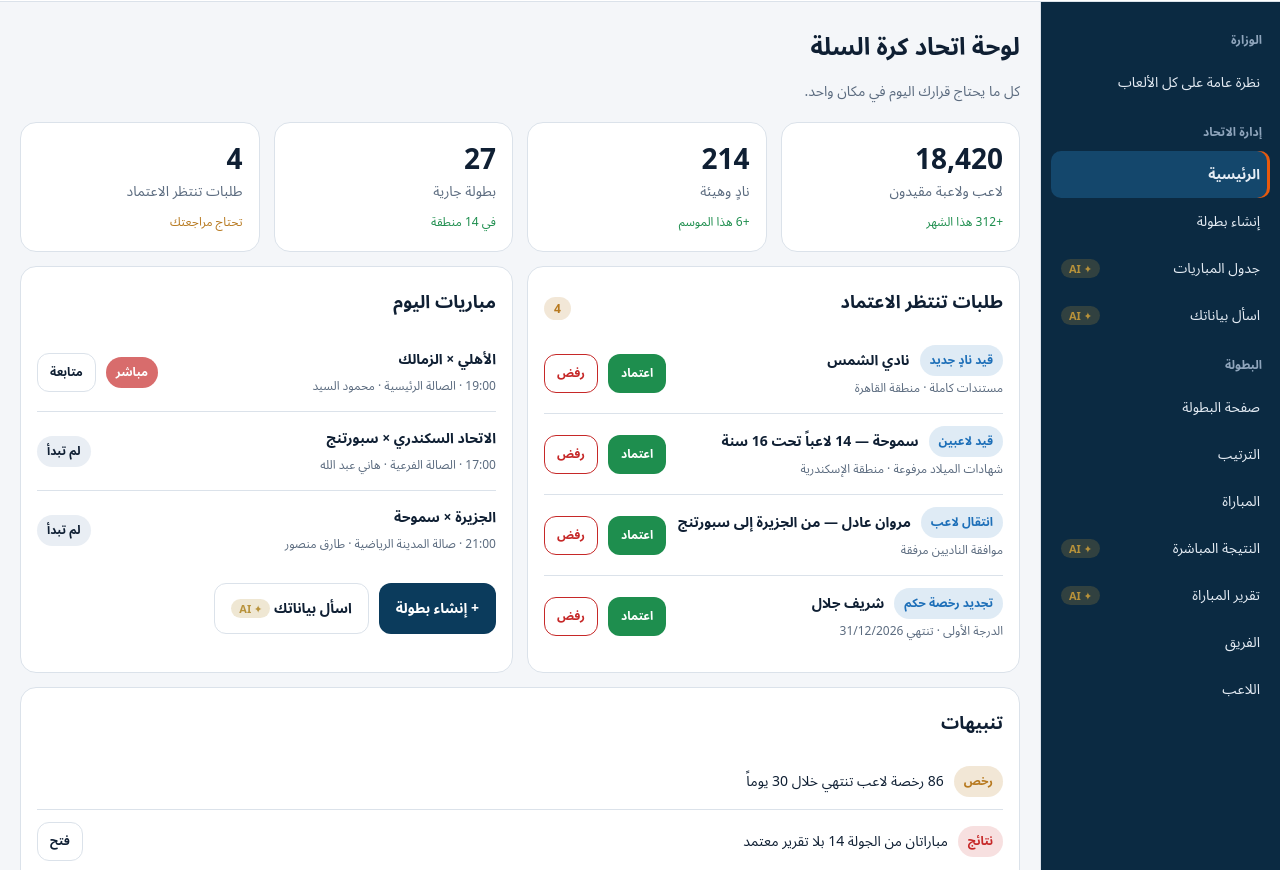
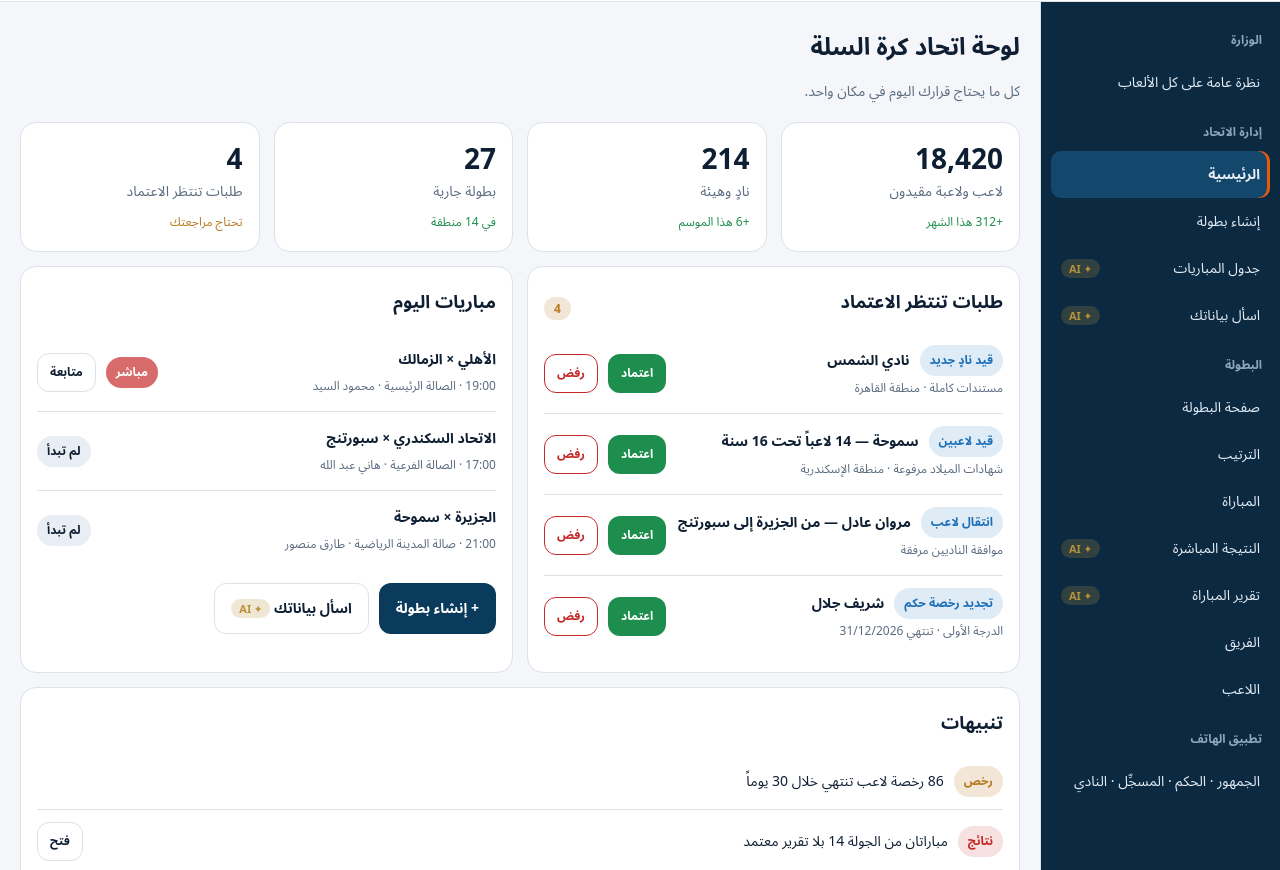
Before and after one commit to malyeg/tournaments-demo, a plain HTML site: page index.html in a window 1280 px wide. Shown: the part 78-948 px from the top of the page. Drawn offline with Linux system fonts and the light colour scheme.

Commit message:
Update demo page

```diff
--- a/index.html
+++ b/index.html
@@ -280,6 +280,7 @@ function renderSide() {
   SCREENS.forEach(x => { if (x[1] !== g) { g = x[1]; h += '<h4>' + g + '</h4>'; }
     const label = x[0] === 'team' && S().kind === 'racket' ? 'النادي' : x[0] === 'standings' && S().kind === 'racket' ? 'التصنيف' : x[2];
     h += '<button class="nav' + (st.screen === x[0] ? ' on' : '') + '" onclick="go(\'' + x[0] + '\')">' + label + (x[3] ? aiTag('AI') : '') + '</button>'; });
+  h += '<h4>تطبيق الهاتف</h4><button class="nav" onclick="location.href=\'https://malyeg.github.io/tournaments-demo/mobile.html\'">الجمهور · الحكم · المسجِّل · النادي</button>';
   $('side').innerHTML = h;
 }
 function go(k) { st.screen = k; if (k !== 'live') stopLive(); render(); window.scrollTo(0, 0); }
```
